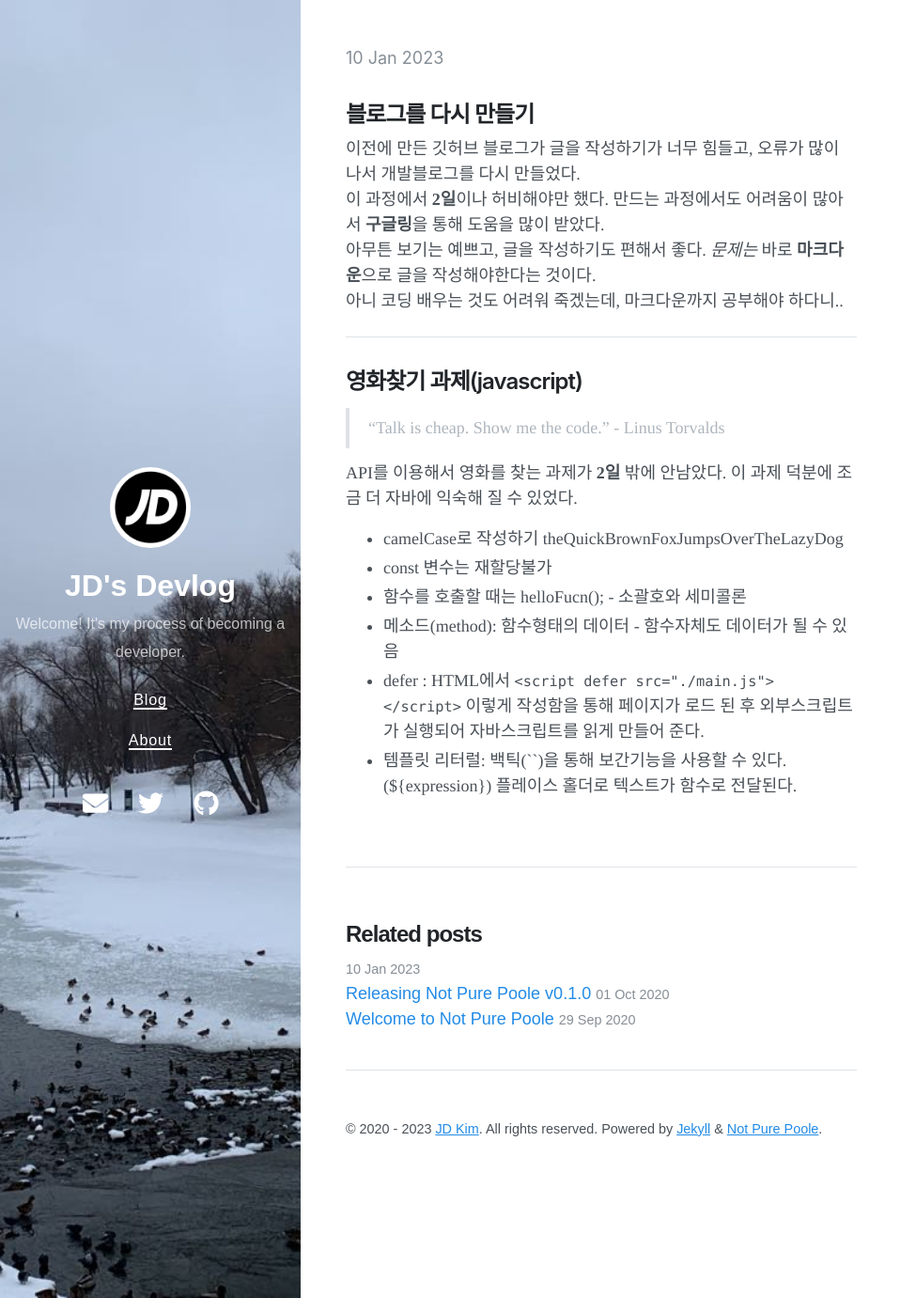
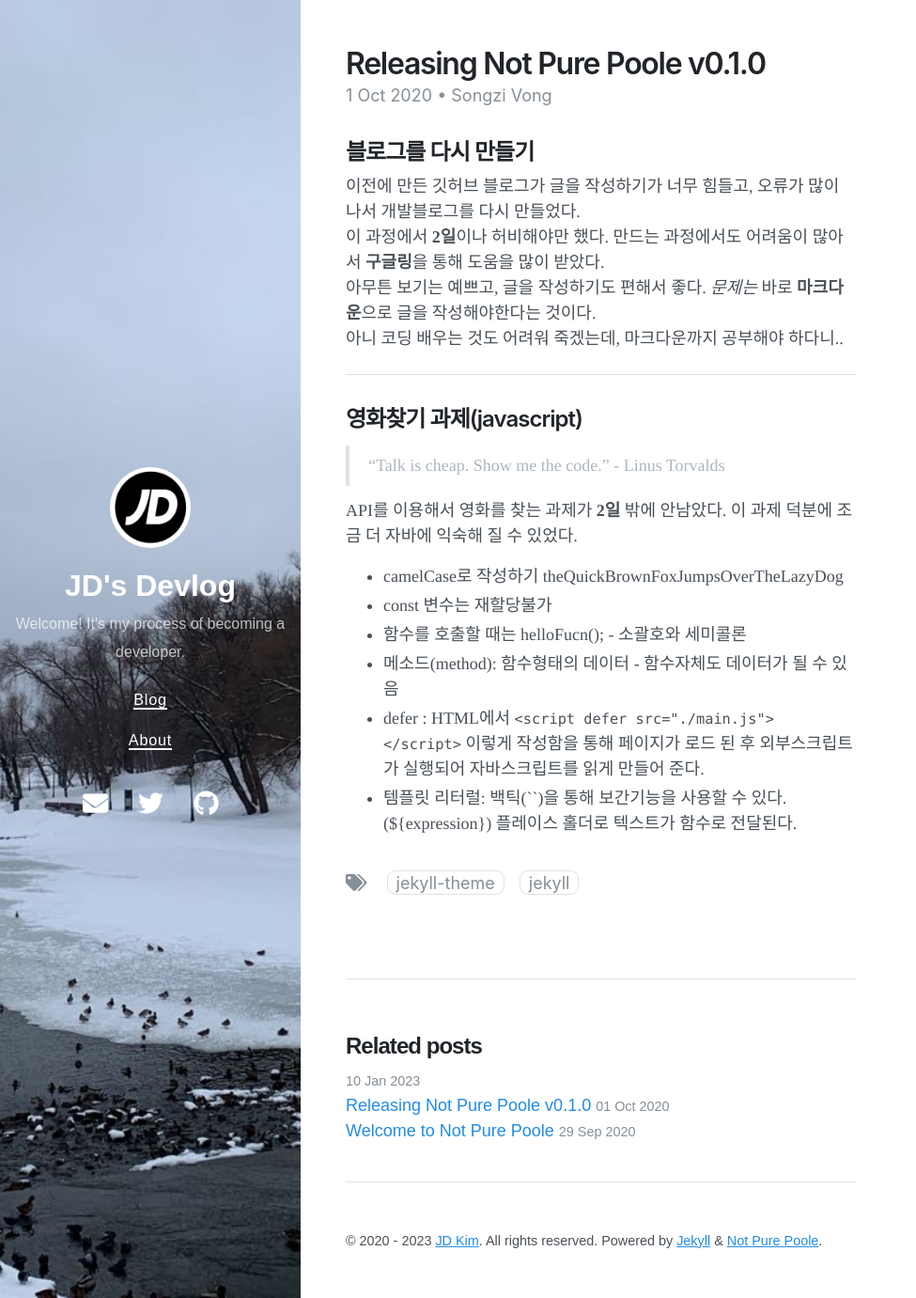
Before and after one commit to KJDsports/KJDsports.github.io, a Jekyll site: the page built from _posts/2020-10-02-java-script.md, in a window 1280 px wide and 1381 px high. Shown: the whole window at 94% size, without its empty margins (0-975 px from the left). Built offline with Jekyll 4.4.1, drawn with Linux system fonts in a browser that asks for light colours; nearby versions of some CDN libraries; our own code applies the rules of GitHub Pages for plain Markdown files.

Commit message:
modified

```diff
--- a/_posts/2020-10-02-java-script.md
+++ b/_posts/2020-10-02-java-script.md
@@ -1,12 +1,13 @@
 ---
 layout: post
-title: create new blog
-tags: - 패스트캠퍼스
-      - 메가바이트스쿨
-      - MegabyteSchool
-      - 개발자취업부트캠프
-date: 2023-01-10 15:32 +0800
+title: Releasing Not Pure Poole v0.1.0
+author: Songzi Vong
+tags:
+- jekyll theme
+- jekyll
+date: 2020-10-01 13:56 +0800
 ---
+
 ## 블로그를 다시 만들기
 이전에 만든 깃허브 블로그가 글을 작성하기가 너무 힘들고, 오류가 많이 나서 개발블로그를 다시 만들었다.<br>
 이 과정에서 **2일**이나 허비해야만 했다. 만드는 과정에서도 어려움이 많아서 **구글링**을 통해 도움을 많이 받았다.<br>
```
